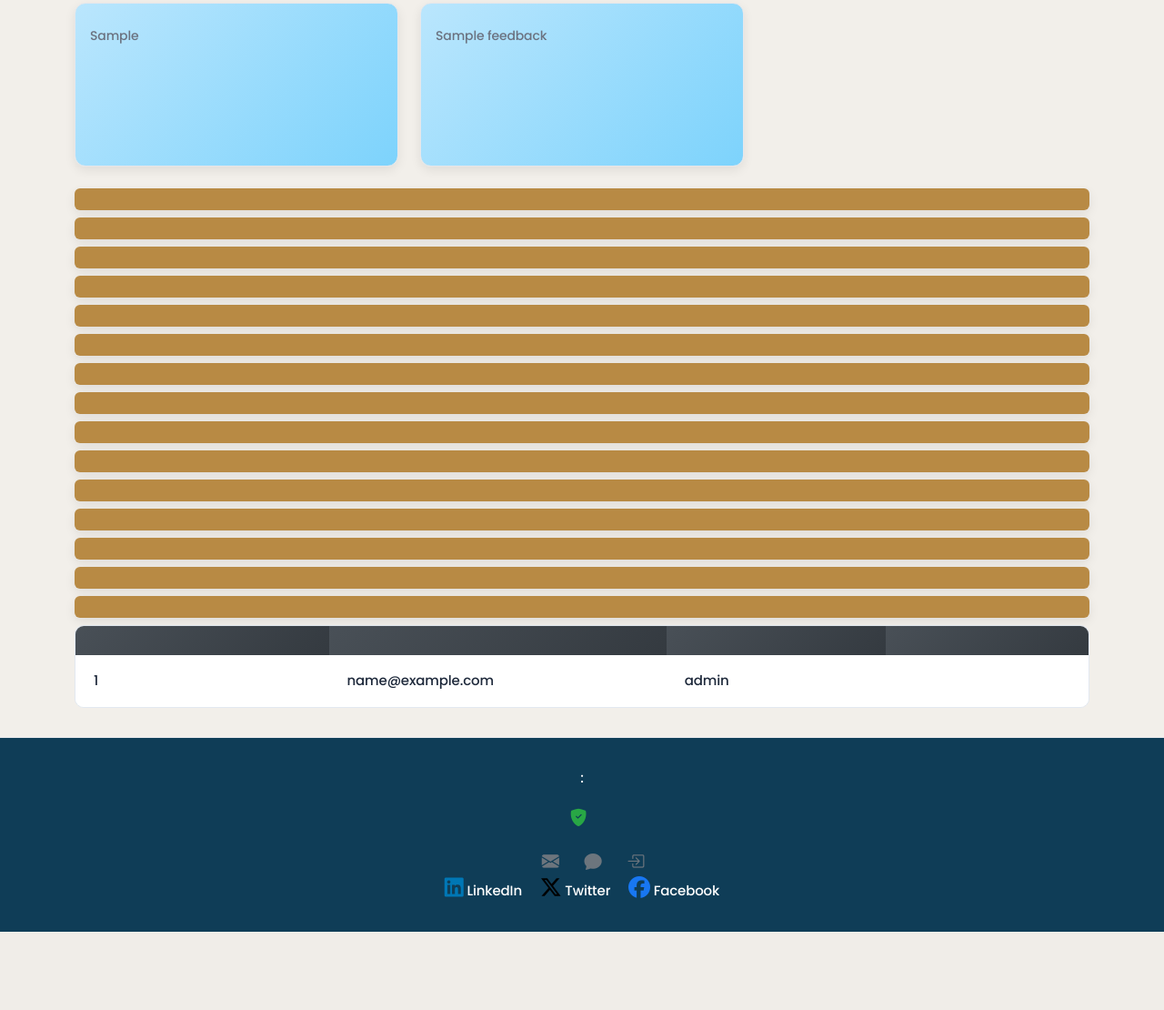
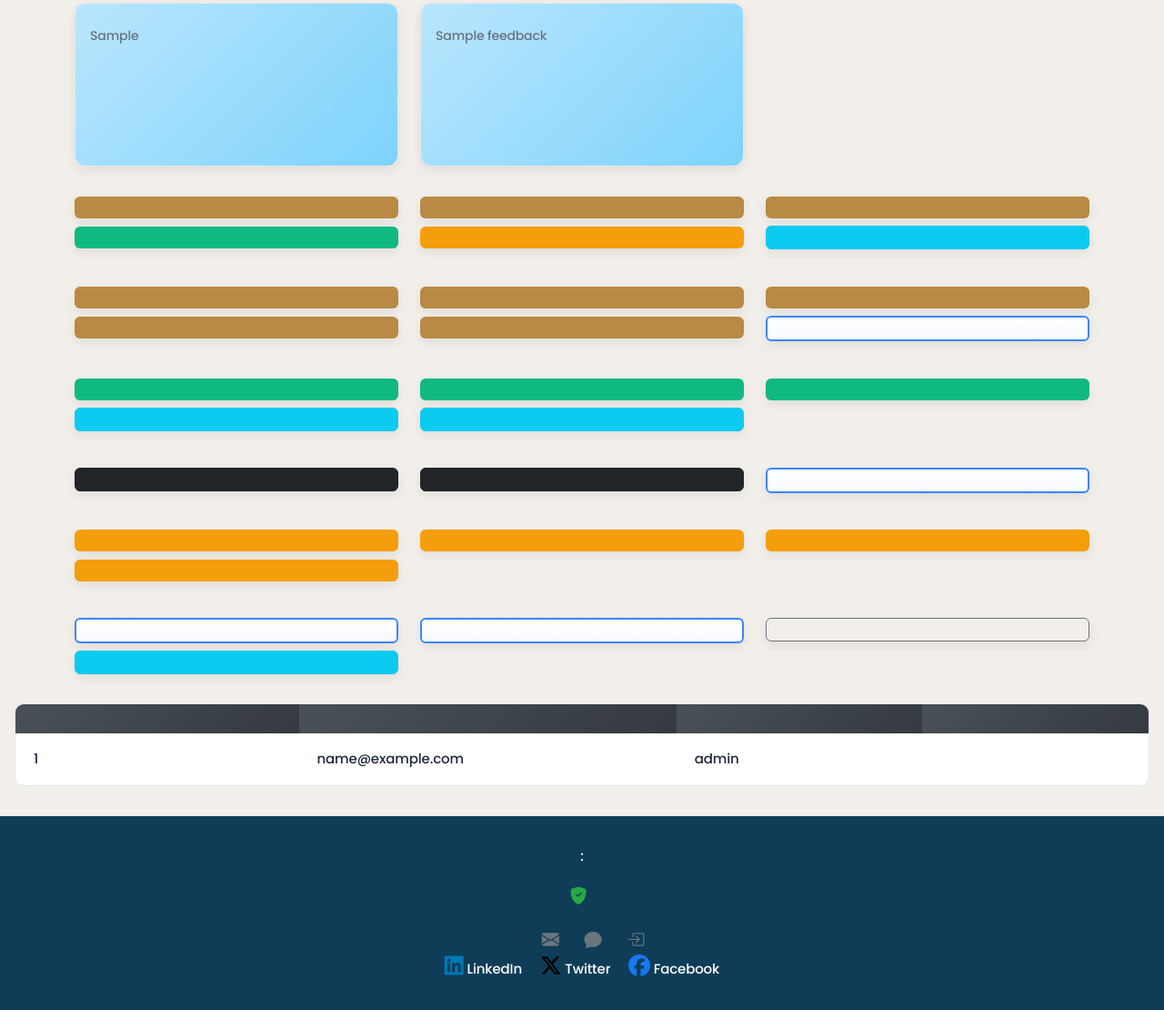
Before and after one commit to ficore-africa/DIICE, a Python web app: template ficore_labs/templates/admin/dashboard.html in a window 1280 px wide. Shown: the part 544-1654 px from the top of the page at 91% size. Before the commit the page ends 1568 px from the top, so only its background shows below. Run offline with Jinja, Linux system fonts and the light colour scheme; the template is opened without the code that fills it: most values are stand-ins (such as "Sample title", 1, 10 or a date in 2020); some libraries are stand-ins or nearby versions.

Commit message:
Add files via upload

```diff
--- a/ficore_labs/templates/admin/dashboard.html
+++ b/ficore_labs/templates/admin/dashboard.html
@@ -71,22 +71,132 @@
     </div>
 
     <h2>{{ t('admin_quick_actions', default='Quick Actions') }}</h2>
-    <div class="d-grid gap-2">
-        <a href="{{ url_for('admin.manage_users') }}" class="btn btn-primary">{{ t('admin_manage_users', default='Manage Users') }}</a>
-        <a href="{{ url_for('admin.manage_user_roles') }}" class="btn btn-primary">{{ t('admin_manage_user_roles', default='Manage User Roles') }}</a>
-        <a href="{{ url_for('admin.manage_user_subscriptions') }}" class="btn btn-primary">{{ t('admin_manage_user_subscriptions', default='Manage User Subscriptions') }}</a>
-        <a href="{{ url_for('admin.manage_debtors') }}" class="btn btn-primary">{{ t('admin_manage_debtors', default='Manage Debtors') }}</a>
-        <a href="{{ url_for('admin.manage_creditors') }}" class="btn btn-primary">{{ t('admin_manage_creditors', default='Manage Creditors') }}</a>
-        <a href="{{ url_for('admin.manage_funds') }}" class="btn btn-primary">{{ t('admin_manage_funds', default='Manage Funds') }}</a>
-        <a href="{{ url_for('admin.manage_records') }}" class="btn btn-primary">{{ t('admin_manage_records', default='Manage Income Records') }}</a>
-        <a href="{{ url_for('admin.manage_cashflows') }}" class="btn btn-primary">{{ t('admin_manage_cashflows', default='Manage Payment Outflows') }}</a>
-        <a href="{{ url_for('admin.customer_reports') }}" class="btn btn-primary">{{ t('admin_customer_reports', default='Customer Reports') }}</a>
-        <a href="{{ url_for('admin.investor_reports') }}" class="btn btn-primary">{{ t('admin_investor_reports', default='Investor Reports') }}</a>
-        <a href="{{ url_for('admin.manage_forecasts') }}" class="btn btn-primary">{{ t('admin_forecasts', default='Financial Forecasts') }}</a>
-        <a href="{{ url_for('admin.audit') }}" class="btn btn-primary">{{ t('admin_audit_logs', default='View Audit Logs') }}</a>
-        <a href="{{ url_for('admin.manage_feedback') }}" class="btn btn-primary">{{ t('admin_manage_feedback', default='Manage Feedback') }}</a>
-        <a href="{{ url_for('admin.view_waitlist') }}" class="btn btn-primary">{{ t('admin_view_waitlist', default='View Waitlist') }}</a>
-        <a href="{{ url_for('kyc.admin') }}" class="btn btn-primary">{{ t('admin_manage_kyc', default='Manage KYC Submissions') }}</a>
+
+    <!-- User Management Section -->
+    <div class="row mb-4">
+        <div class="col-12">
+            <h4 class="text-muted">{{ t('admin_user_management', default='User Management') }}</h4>
+        </div>
+        <div class="col-md-4 mb-2">
+            <a href="{{ url_for('admin.manage_users') }}" class="btn btn-primary w-100">{{ t('admin_manage_users', default='Manage Users') }}</a>
+        </div>
+        <div class="col-md-4 mb-2">
+            <a href="{{ url_for('admin.manage_user_roles') }}" class="btn btn-primary w-100">{{ t('admin_manage_user_roles', default='Manage User Roles') }}</a>
+        </div>
+        <div class="col-md-4 mb-2">
+            <a href="{{ url_for('admin.manage_user_subscriptions') }}" class="btn btn-primary w-100">{{ t('admin_manage_user_subscriptions', default='Manage User Subscriptions') }}</a>
+        </div>
+        <div class="col-md-4 mb-2">
+            <a href="{{ url_for('admin.manage_user_trials') }}" class="btn btn-success w-100">{{ t('admin_manage_user_trials', default='Manage User Trials') }}</a>
+        </div>
+        <div class="col-md-4 mb-2">
+            <a href="{{ url_for('admin.bulk_operations') }}" class="btn btn-warning w-100">{{ t('admin_bulk_operations', default='Bulk Operations') }}</a>
+        </div>
+        <div class="col-md-4 mb-2">
+            <a href="{{ url_for('admin.manage_receipts') }}" class="btn btn-info w-100">{{ t('admin_manage_receipts', default='Manage Payment Receipts') }}</a>
+        </div>
+    </div>
+
+    <!-- Data Management Section -->
+    <div class="row mb-4">
+        <div class="col-12">
+            <h4 class="text-muted">{{ t('admin_data_management', default='Data Management') }}</h4>
+        </div>
+        <div class="col-md-4 mb-2">
+            <a href="{{ url_for('admin.manage_debtors') }}" class="btn btn-primary w-100">{{ t('admin_manage_debtors', default='Manage Debtors') }}</a>
+        </div>
+        <div class="col-md-4 mb-2">
+            <a href="{{ url_for('admin.manage_creditors') }}" class="btn btn-primary w-100">{{ t('admin_manage_creditors', default='Manage Creditors') }}</a>
+        </div>
+        <div class="col-md-4 mb-2">
+            <a href="{{ url_for('admin.manage_funds') }}" class="btn btn-primary w-100">{{ t('admin_manage_funds', default='Manage Funds') }}</a>
+        </div>
+        <div class="col-md-4 mb-2">
+            <a href="{{ url_for('admin.manage_records') }}" class="btn btn-primary w-100">{{ t('admin_manage_records', default='Manage Income Records') }}</a>
+        </div>
+        <div class="col-md-4 mb-2">
+            <a href="{{ url_for('admin.manage_cashflows') }}" class="btn btn-primary w-100">{{ t('admin_manage_cashflows', default='Manage Payment Outflows') }}</a>
+        </div>
+        <div class="col-md-4 mb-2">
+            <a href="{{ url_for('admin.manage_kyc') }}" class="btn btn-secondary w-100">{{ t('admin_manage_kyc', default='Manage KYC Submissions') }}</a>
+        </div>
+    </div>
+
+    <!-- Reports & Analytics Section -->
+    <div class="row mb-4">
+        <div class="col-12">
+            <h4 class="text-muted">{{ t('admin_reports_analytics', default='Reports & Analytics') }}</h4>
+        </div>
+        <div class="col-md-4 mb-2">
+            <a href="{{ url_for('admin.customer_reports') }}" class="btn btn-success w-100">{{ t('admin_customer_reports', default='Customer Reports') }}</a>
+        </div>
+        <div class="col-md-4 mb-2">
+            <a href="{{ url_for('admin.investor_reports') }}" class="btn btn-success w-100">{{ t('admin_investor_reports', default='Investor Reports') }}</a>
+        </div>
+        <div class="col-md-4 mb-2">
+            <a href="{{ url_for('admin.manage_forecasts') }}" class="btn btn-success w-100">{{ t('admin_forecasts', default='Financial Forecasts') }}</a>
+        </div>
+        <div class="col-md-4 mb-2">
+            <a href="{{ url_for('admin.analytics_dashboard') }}" class="btn btn-info w-100">{{ t('admin_analytics_dashboard', default='Analytics Dashboard') }}</a>
+        </div>
+        <div class="col-md-4 mb-2">
+            <a href="{{ url_for('admin.enhanced_analytics_dashboard') }}" class="btn btn-info w-100">{{ t('admin_enhanced_analytics', default='Enhanced Analytics') }}</a>
+        </div>
+    </div>
+
+    <!-- System Management Section -->
+    <div class="row mb-4">
+        <div class="col-12">
+            <h4 class="text-muted">{{ t('admin_system_management', default='System Management') }}</h4>
+        </div>
+        <div class="col-md-4 mb-2">
+            <a href="{{ url_for('admin.system_settings') }}" class="btn btn-dark w-100">{{ t('admin_system_settings', default='System Settings') }}</a>
+        </div>
+        <div class="col-md-4 mb-2">
+            <a href="{{ url_for('admin.system_health_monitor') }}" class="btn btn-dark w-100">{{ t('admin_system_health', default='System Health Monitor') }}</a>
+        </div>
+        <div class="col-md-4 mb-2">
+            <a href="{{ url_for('admin.audit') }}" class="btn btn-secondary w-100">{{ t('admin_audit_logs', default='View Audit Logs') }}</a>
+        </div>
+    </div>
+
+    <!-- Tax & Configuration Section -->
+    <div class="row mb-4">
+        <div class="col-12">
+            <h4 class="text-muted">{{ t('admin_tax_config', default='Tax & Configuration') }}</h4>
+        </div>
+        <div class="col-md-4 mb-2">
+            <a href="{{ url_for('admin.tax_config') }}" class="btn btn-warning w-100">{{ t('admin_tax_config', default='Tax Configuration') }}</a>
+        </div>
+        <div class="col-md-4 mb-2">
+            <a href="{{ url_for('admin.manage_tax_rates') }}" class="btn btn-warning w-100">{{ t('admin_tax_rates', default='Manage Tax Rates') }}</a>
+        </div>
+        <div class="col-md-4 mb-2">
+            <a href="{{ url_for('admin.manage_tax_bands') }}" class="btn btn-warning w-100">{{ t('admin_tax_bands', default='Manage Tax Bands') }}</a>
+        </div>
+        <div class="col-md-4 mb-2">
+            <a href="{{ url_for('admin.manage_tax_exemptions') }}" class="btn btn-warning w-100">{{ t('admin_tax_exemptions', default='Manage Tax Exemptions') }}</a>
+        </div>
+    </div>
+
+    <!-- Other Management Section -->
+    <div class="row mb-4">
+        <div class="col-12">
+            <h4 class="text-muted">{{ t('admin_other_management', default='Other Management') }}</h4>
+        </div>
+        <div class="col-md-4 mb-2">
+            <a href="{{ url_for('admin.manage_feedback') }}" class="btn btn-secondary w-100">{{ t('admin_manage_feedback', default='Manage Feedback') }}</a>
+        </div>
+        <div class="col-md-4 mb-2">
+            <a href="{{ url_for('admin.view_waitlist') }}" class="btn btn-secondary w-100">{{ t('admin_view_waitlist', default='View Waitlist') }}</a>
+        </div>
+        <div class="col-md-4 mb-2">
+            <a href="{{ url_for('admin.export_waitlist') }}" class="btn btn-outline-secondary w-100">{{ t('admin_export_waitlist', default='Export Waitlist') }}</a>
+        </div>
+        <div class="col-md-4 mb-2">
+            <a href="{{ url_for('admin.education_management') }}" class="btn btn-info w-100">{{ t('admin_education_management', default='Education Management') }}</a>
+        </div>
+    </div>
     </div>
 
     <h2 class="mt-4">{{ t('admin_recent_users', default='Recent Users') }}</h2>
```
